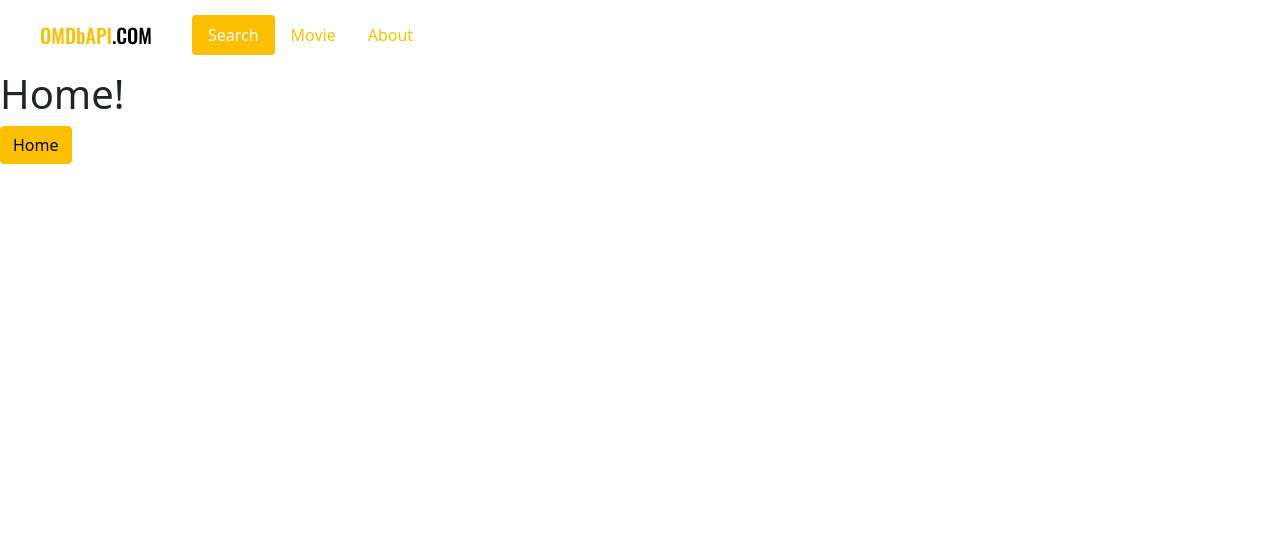
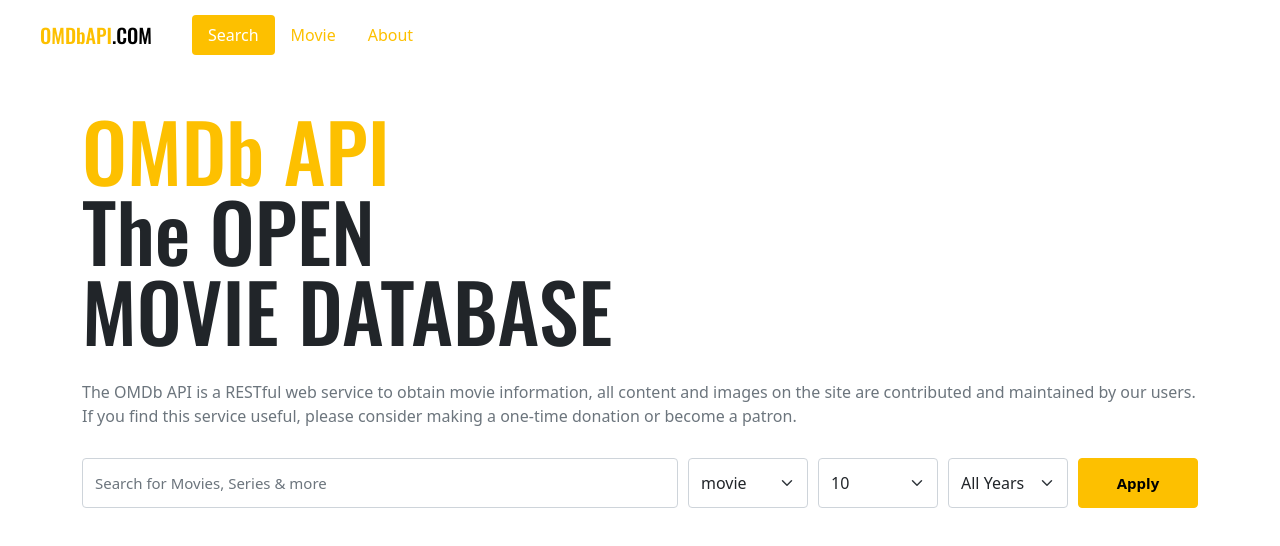
Before and after one commit to subo-9439/vue3-movie-app, a Vue app: page / in a window 1280 px wide. Shown: the top 546 px of the page. Built offline with nearby package versions, Linux system fonts and the light colour scheme.

Commit message:
Search component 만들기

```diff
--- a/package.json
+++ b/package.json
@@ -41,6 +41,7 @@
     "webpack-dev-server": "^4.0.0-beta.0"
   },
   "dependencies": {
+    "axios": "^0.25.0",
     "bootstrap": "^5.1.3",
     "bootstrap-vue": "^2.21.2",
     "vue": "^3.2.29",
--- /dev/null
+++ b/src/components/Headline.vue
@@ -0,0 +1,33 @@
+<template>
+  <div class="container">
+    <h1>
+      <span>OMDb API</span><br />
+      The OPEN <br />
+      MOVIE DATABASE
+    </h1>
+    <p>
+      The OMDb API is a RESTful web service to obtain movie information, all content and images on the site are contributed and maintained by our users.<br />
+      If you find this service useful, please consider making a one-time donation or become a patron.
+    </p>
+  </div>
+</template>
+
+<style lang="scss" scoped>
+@import "~/scss/main";
+
+.container {
+  padding-top: 40px;
+}
+h1 {
+  line-height: 1;
+  font-family: "Oswald", sans-serif;
+  font-size: 80px;
+  span {
+    color: $primary;
+  }
+}
+p {
+  margin: 30px 0;
+  color: $gray-600;
+}
+</style>
--- /dev/null
+++ b/src/components/Search.vue
@@ -0,0 +1,107 @@
+<template>
+  <div class="container">
+    <input
+      v-model="title"
+      class="form-control"
+      type="text"
+      placeholder="Search for Movies, Series & more"
+      @keyup.enter="apply" />
+    <div class="selects">
+      <select
+        v-for="filter in filters"
+        v-model="$data[filter.name]"
+        :key="filter.name"
+        class="form-select">
+        <option
+          v-if="filter.name === 'year'"
+          value="">
+          All Years
+        </option>
+        <option
+          v-for="item in filter.items"
+          :key="item">
+          {{ item }}
+        </option>
+      </select>
+    </div>
+    <button
+      class="btn btn-primary"
+      @click="apply">
+      Apply
+      </button>
+  </div>
+</template>
+
+<script>
+import axios from 'axios'
+
+export default {
+  data() {
+    return {
+      title: '',
+      type: 'movie',
+      number: 10,
+      year: '',
+      filters: [
+        {
+          name: 'type',
+          items: ['movie', 'seires', 'episode']
+        },
+        {
+          name: 'number',
+          items: [10, 20, 30]
+        },
+        {
+          name: 'year',
+          //즉시 실행 함수
+          items: (() => {
+            const years = []
+            const thisYear = new Date().getFullYear() // 2022
+            for (let i = thisYear; i >= 1985; i-=1){
+              years.push(i)
+            }
+            return years
+          })()
+        }
+      ]
+    }
+  },
+  methods: {
+    async apply() {
+      // Search movies...
+      const OMDB_API_KEY = '2574b6bd'
+      const res = await axios.get(`https://www.omdbapi.com/?apikey=${OMDB_API_KEY}&s=${this.title}&type=${this.type}&y=${this.year}&page=1`)
+      console.log(res)
+    }
+  }
+}
+</script>
+
+<style lang="scss" scoped>
+.container {
+  display: flex;
+  > * {
+    margin-right: 10px;
+    font-size: 15px;
+    &:last-child {
+      margin-right: 0px;
+    }
+  }
+  .selects {
+    display: flex;
+    select {
+      width: 120px;
+      margin-right: 10px;
+      &:last-child {
+        margin-right: 0;
+      }
+    }
+  }
+  .btn {
+    width: 120px;
+    height: 50px;
+    font-weight: 700;
+    flex-shrink: 0;
+  }
+}
+</style>
--- a/src/routes/Home.vue
+++ b/src/routes/Home.vue
@@ -1,6 +1,14 @@
 <template>
-  <h1>Home!</h1>
-  <div class="btn btn-primary">
-    Home
-  </div>
+  <Headline />
+  <Search />
 </template>
+<script>
+import Headline from '~/components/Headline'
+import Search from '~/components/Search'
+export default {
+  components: {
+    Headline,
+    Search
+  }
+}
+</script>
```
Also changed, not shown: src/components/MovieItem.vue (added), src/components/MovieList.vue (added), 1 other file (tests, documents, lock files or other folders).
